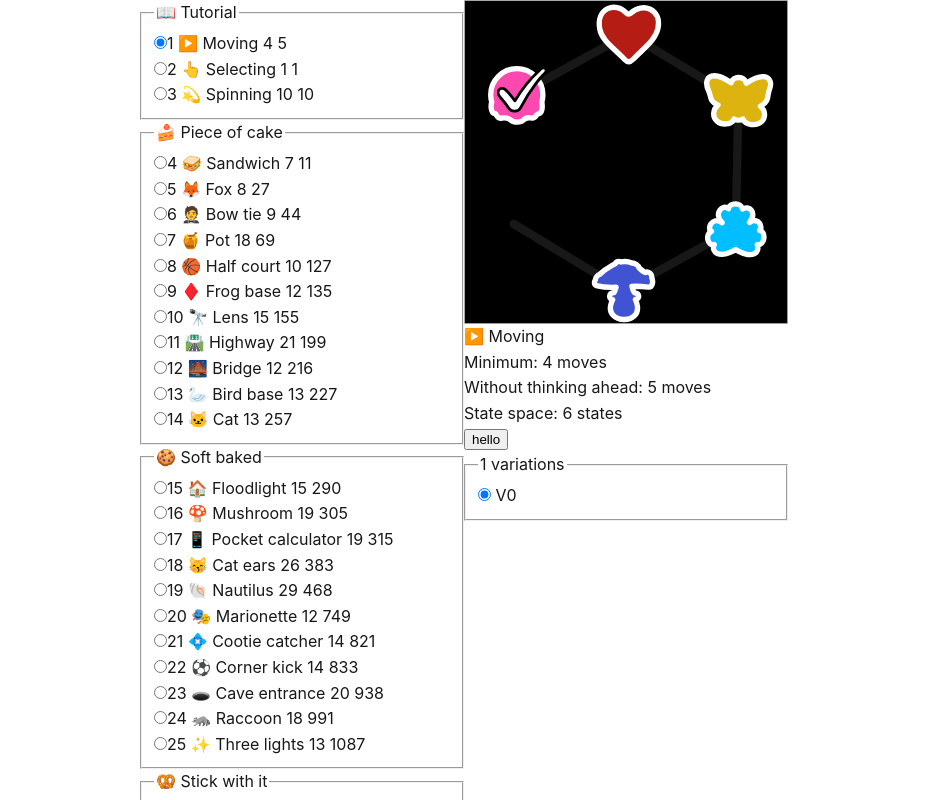
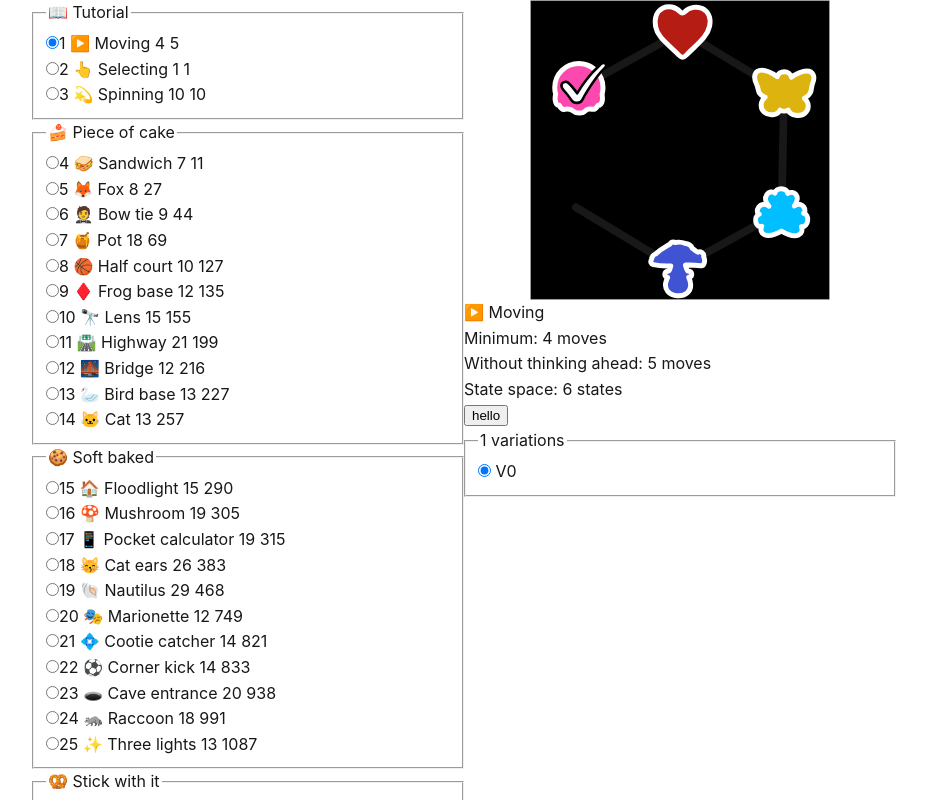
Before and after one commit to evashort/bead-puzzle, a Vue app: page / in a window 1280 px wide. Shown: the whole page, without its empty margins (176-1103 px from the left). Built offline with nearby package versions, Linux system fonts and the light colour scheme.

Commit message:
set maximum size for small game

```diff
--- a/src/components/Game.vue
+++ b/src/components/Game.vue
@@ -1021,6 +1021,8 @@ export default {
 }
 .tabStop.small {
   aspect-ratio: 1;
+  max-height: 21rem;
+  justify-self: center;
 }
 .touchCircle {
   stroke: var(--color-text);
--- a/src/components/SmallGame.vue
+++ b/src/components/SmallGame.vue
@@ -44,7 +44,7 @@ export default {
 </script>
 
 <template>
-  <svg viewBox="-48 -48 96 96">
+  <svg class="smallView" viewBox="-48 -48 96 96">
     <defs>
       <image id="check" x="-10" y="-10" width="20" height="20"
         href="../assets/checkmark.svg"
@@ -105,6 +105,9 @@ export default {
 </template>
 
 <style scoped>
+.smallView {
+  width: 100%;
+}
 .edge {
   fill: none;
   stroke: var(--color-text);
--- a/src/components/Switcher.vue
+++ b/src/components/Switcher.vue
@@ -172,9 +172,10 @@ export default {
 <style scoped>
 .switcher {
   display: grid;
-  grid-template-columns: minmax(17rem, 1fr) minmax(30rem, calc(100vh - 0rem)) minmax(17rem, 1fr);
-  grid-template-rows: minmax(17rem, 1fr);
-  max-width: calc(100vh - 0rem + 2 * 32rem);
+  grid-template-columns: minmax(17rem, 1fr) minmax(27rem, calc(100vh - 0rem)) minmax(17rem, 1fr);
+  grid-template-rows: minmax(27rem, 1fr);
+  max-width: calc(100vh - 0rem + 2 * 27rem);
+  width: calc(100vh - 0rem + 2 * 27rem);
   grid-template-areas:
     "levels game info";
 }
@@ -184,7 +185,7 @@ export default {
   grid-template-areas:
     "levels game"
     "levels info";
-  max-width: calc(2 * 32rem);
+  width: calc(2 * 27rem);
 }
 .levels {
   grid-area: levels;
```
